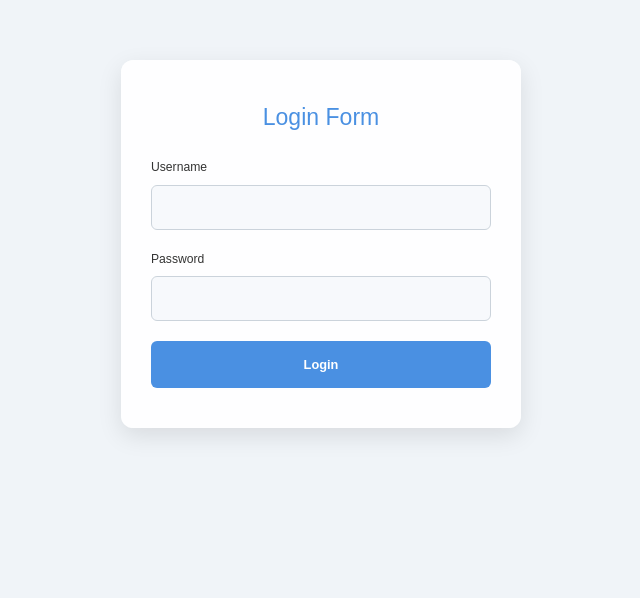
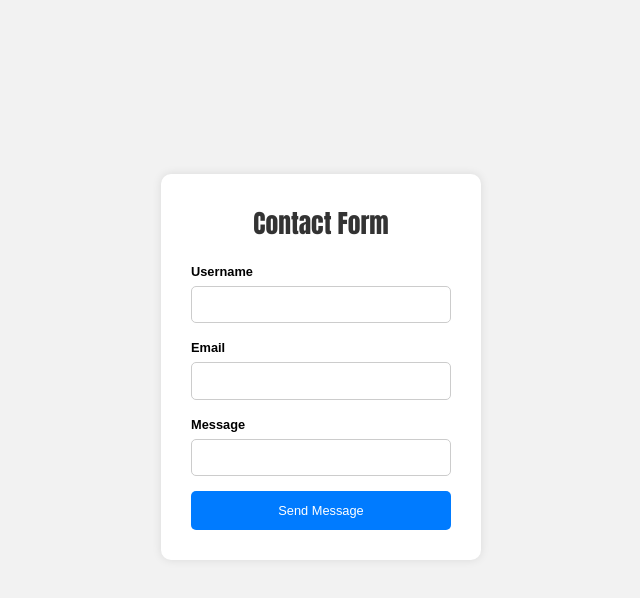
Before and after one commit to arpit-yadav088/react-tutorial, a React (Vite) app: page / in a window 1280 px wide. Shown: the part 156-754 px from the top of the page, without its empty margins (319-959 px from the left). Built offline with nearby package versions, Linux system fonts and the light colour scheme.

Commit message:
Tutorial-51 Create a cotact form

```diff
--- a/src/App.jsx
+++ b/src/App.jsx
@@ -15,7 +15,8 @@
 
 // import Ragistration from "./components/Hooks/useState/Ragistration"
 // import RagistrationForm from "./components/Hooks/useState/RagistrationForm"
-import LoginForm from "./components/Hooks/useState/LoginForm"
+import ContactForm from "./components/Hooks/useState/ContactForm"
+// import LoginForm from "./components/Hooks/useState/LoginForm"
 
 // import Challenge from "./components/Hooks/useState/Challenge"
 
@@ -40,7 +41,8 @@ const App = () => {
        {/* <Challenge /> */}
        {/* <Ragistration /> */}
        {/* <RagistrationForm /> */}
-       <LoginForm />
+       {/* <LoginForm /> */}
+       <ContactForm />
 
 
     </section>
--- /dev/null
+++ b/src/components/Hooks/useState/CnttFm.css
@@ -0,0 +1,60 @@
+/* Simple CSS for Contact Form */
+
+.container {
+  display: flex;
+  justify-content: center;
+  align-items: center;
+  min-height: 100vh;
+  background-color: #f2f2f2;
+}
+
+.card {
+  background-color: white;
+  padding: 30px;
+  border-radius: 10px;
+  box-shadow: 0 0 10px rgba(0, 0, 0, 0.1);
+  width: 320px;
+}
+
+h1 {
+    font-size: 2rem;
+    font-family: Impact, Haettenschweiler, 'Arial Narrow Bold', sans-serif;
+  text-align: center;
+  margin-bottom: 20px;
+  color: #333;
+}
+
+label {
+  display: block;
+  margin-bottom: 5px;
+  font-weight: 600;
+}
+
+input,
+textarea {
+  width: 100%;
+  padding: 8px;
+  margin-bottom: 15px;
+  border: 1px solid #ccc;
+  border-radius: 5px;
+  outline: none;
+}
+
+input:focus,
+textarea:focus {
+  border-color: #007bff;
+}
+
+button {
+  width: 100%;
+  background-color: #007bff;
+  color: white;
+  border: none;
+  padding: 10px;
+  border-radius: 5px;
+  cursor: pointer;
+}
+
+button:hover {
+  background-color: #0056b3;
+}
--- /dev/null
+++ b/src/components/Hooks/useState/ContactForm.jsx
@@ -0,0 +1,88 @@
+import React, { useState } from 'react'
+import "./CnttFm.css"
+
+const ContactForm = () => {
+   const [contacts, setContacts ] = useState({
+    username: "",
+    email: "",
+    message: "",
+   });
+
+     // handle input changes
+   const handleInputChange = (e) => {
+    const {name, value} = e.target;
+    setContacts((prev) => ({...prev, [name]: value,}));
+   };
+
+
+  // handle form submit
+    const handleFormSubmit = (e) => {
+        e.preventDefault();
+
+        // const ContactData = {
+        // username: contacts.username,
+        // email: contacts.email,
+        // message: contacts.message,
+        // }
+        console.log(contacts);
+
+            // reset the form
+    setContacts({
+      username: "",
+      email: "",
+      message: "",
+    });
+
+    alert("Message Sent Successfully!");
+    }
+
+  return (
+    <div className='container'>
+        <div className='card'>
+            <h1>Contact Form</h1>
+        <form onSubmit={handleFormSubmit}>
+            <label htmlFor='username'>
+                <b>Username</b>
+            </label>
+            <input
+            type='username'
+            name='username'
+            required
+            autoComplete='off'
+            value={contacts.username}
+            onChange={handleInputChange}
+            />
+
+            <label htmlFor='email'>
+                <b>Email</b>
+            </label>
+            <input
+            type='email'
+            name='email'
+            required
+            autoComplete='off'
+            value={contacts.email}
+            onChange={handleInputChange}
+            />
+
+            <label>
+                <b>Message</b>
+            </label>
+            <input
+            type='message'
+            name='message'
+            required
+            autoComplete='off'
+            value={contacts.message}
+            onChange={handleInputChange}
+            rows='7'
+            />
+
+            <button>Send Message</button>
+        </form>
+        </div>
+    </div>
+  )
+}
+
+export default ContactForm;
```
Also changed, not shown: src/components/Hooks/useState/RagistrationForm.jsx (indentation only).
